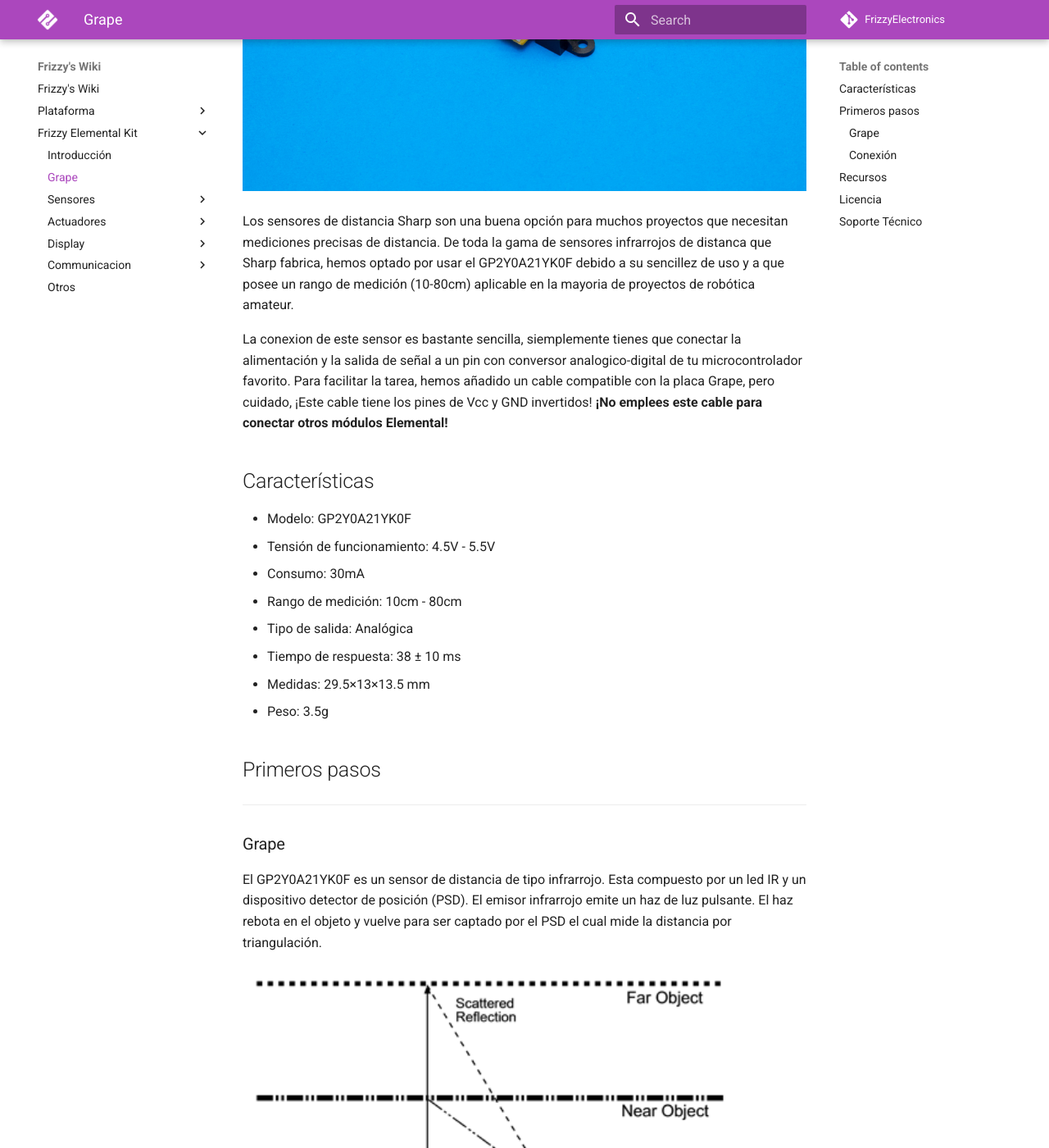
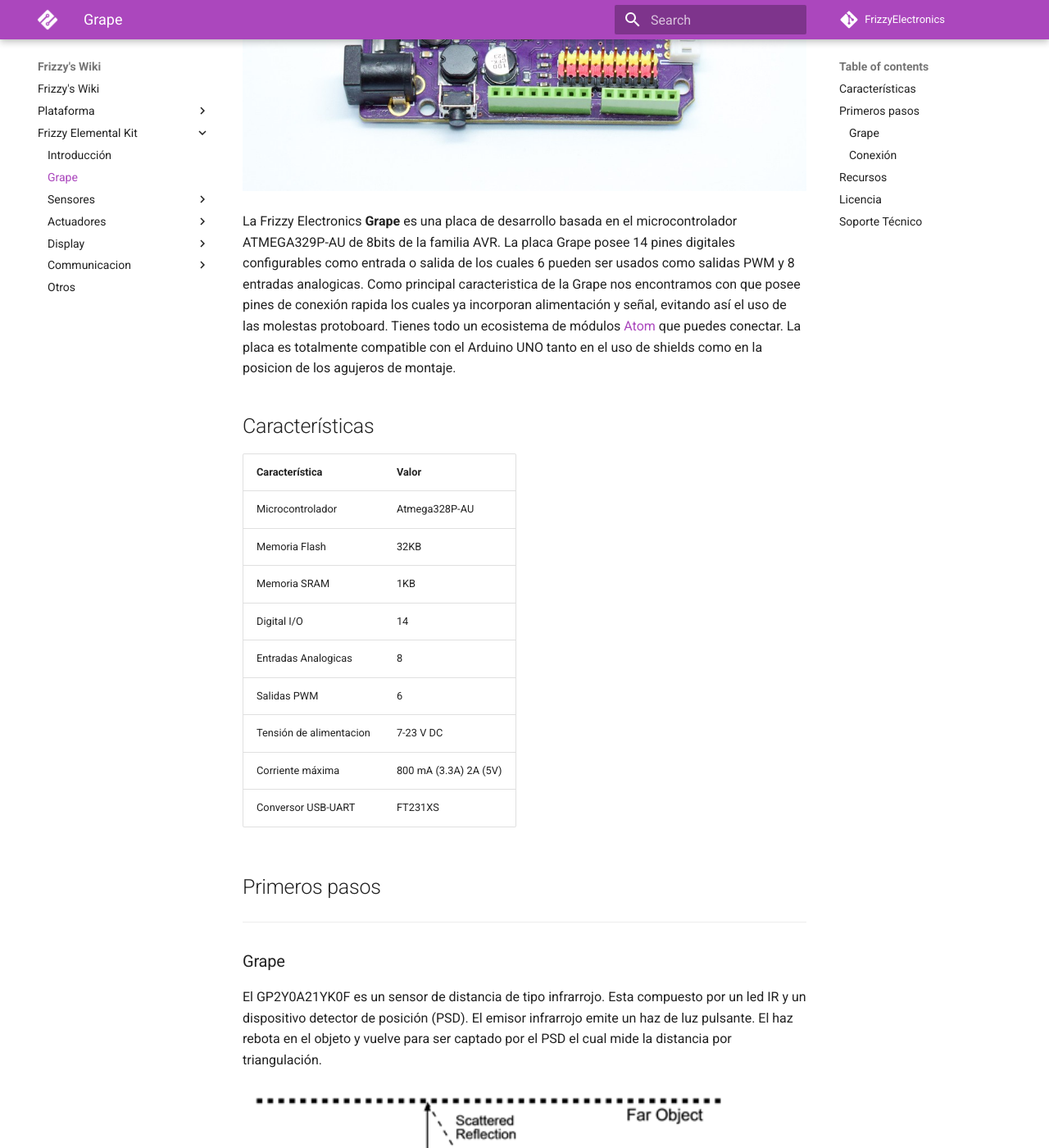
Before and after one commit to FrizzyElectronics/ElementalKitDocs, an MkDocs documentation site: the page built from docs/grape.md, in a window 1280 px wide and 1400 px high, scrolled down 405 px. Shown: the whole window at 82% size. Built offline with MkDocs 1.6.1 and Material for MkDocs 9.7.7, drawn with Linux system fonts in a browser that asks for light colours; comment, search, counter and statistics services are not loaded; old or Windows-style settings are respelled for this version of MkDocs; some of the changed text lies outside the part shown.

Commit message:
Terminando grape.md y linefollower.md terminado

```diff
--- a/docs/grape.md
+++ b/docs/grape.md
@@ -1,23 +1,24 @@
-# Elemental Kit - Sensor de distancia infrarrojo
+# Elemental Kit - Grape
 
-[![Texto alternativo](images/sharp.jpg "Sensor de distancia")](www.frizzy.es/grape)
+[![Texto alternativo](images/grape1.jpg "Placa Grape")](www.frizzy.es/grape)
 
-
-Los sensores de distancia Sharp son una buena opción para muchos proyectos que necesitan mediciones precisas de distancia. De toda la gama de sensores infrarrojos de distanca que Sharp fabrica, hemos optado por usar el GP2Y0A21YK0F debido a su sencillez de uso y a que posee un rango de medición (10-80cm) aplicable en la mayoria de proyectos de robótica amateur.
-
-La conexion de este sensor es bastante sencilla, siemplemente tienes que conectar la alimentación y la salida de señal a un pin con conversor analogico-digital de tu microcontrolador favorito. Para facilitar la tarea, hemos añadido un cable compatible con la placa Grape, pero cuidado, ¡Este cable tiene los pines de Vcc y GND invertidos! **¡No emplees este cable para conectar otros módulos Elemental!**
+La Frizzy Electronics **Grape** es una placa de desarrollo basada en el microcontrolador ATMEGA329P-AU de 8bits de la familia AVR. La placa Grape posee 14 pines digitales configurables como entrada o salida de los cuales 6 pueden ser usados como salidas PWM y 8 entradas analogicas. Como principal caracteristica de la Grape nos encontramos con que posee pines de conexión rapida los cuales ya incorporan alimentación y señal, evitando así el uso de las molestas protoboard. Tienes todo un ecosistema de módulos [Atom](https://frizzy.es/elemental-kit/) que puedes conectar. La placa es totalmente compatible con el Arduino UNO tanto en el uso de shields como en la posicion de los agujeros de montaje.
 
 
 ## Características
 
-* Modelo: GP2Y0A21YK0F
-* Tensión de funcionamiento: 4.5V - 5.5V
-* Consumo: 30mA
-* Rango de medición: 10cm - 80cm
-* Tipo de salida: Analógica
-* Tiempo de respuesta: 38 ± 10 ms
-* Medidas: 29.5×13×13.5 mm
-* Peso: 3.5g
+| Característica |     Valor                |
+| ----- | -----------------              |
+| Microcontrolador   | Atmega328P-AU     |
+| Memoria Flash      | 32KB              |
+| Memoria SRAM       | 1KB               |
+| Digital I/O        | 14                |
+| Entradas Analogicas| 8                 |
+| Salidas PWM        | 6                 |
+| Tensión de alimentacion |7-23 V DC     |
+| Corriente máxima |800 mA (3.3A) 2A (5V)|
+| Conversor USB-UART |     FT231XS       |
+
 
 ##Primeros pasos
 --------
@@ -71,8 +72,10 @@ void loop()
 ##Recursos
 -------
 
--   [Datasheet](http://www.sharp-world.com/products/device/lineup/data/pdf/datasheet/gp2y0a21yk_e.pdf "File: SharpDatasheet")
--   [Librería](https://github.com/qub1750ul/Arduino_SharpIR)
+-   [Datasheet Atmega](http://ww1.microchip.com/downloads/en/DeviceDoc/Atmel-42735-8-bit-AVR-Microcontroller-ATmega328-328P_Datasheet.pdf "File: Datasheet.pdf")
+-   [Fritzing](https://raw.githubusercontent.com/FrizzyElectronics/AtomModulesFritzingParts/master/FritzingParts/Grape.fzpz "File:Grape.fzpz")
+-   [Archivos](https://github.com/FrizzyElectronics/Grape)
+-   [Esquema en PDF](https://raw.githubusercontent.com/FrizzyElectronics/Grape/master/Hardware/KiCAD/pdf/Grape.pdf "File:Grape.pdf")
 
 ## Licencia
 -------
```
Also changed, not shown: docs/linefollower.md (+23 -14 lines), docs/servo.md (+1 -1 lines), docs/images/grape1.jpg (added), docs/images/montaje_ir.png (added).
